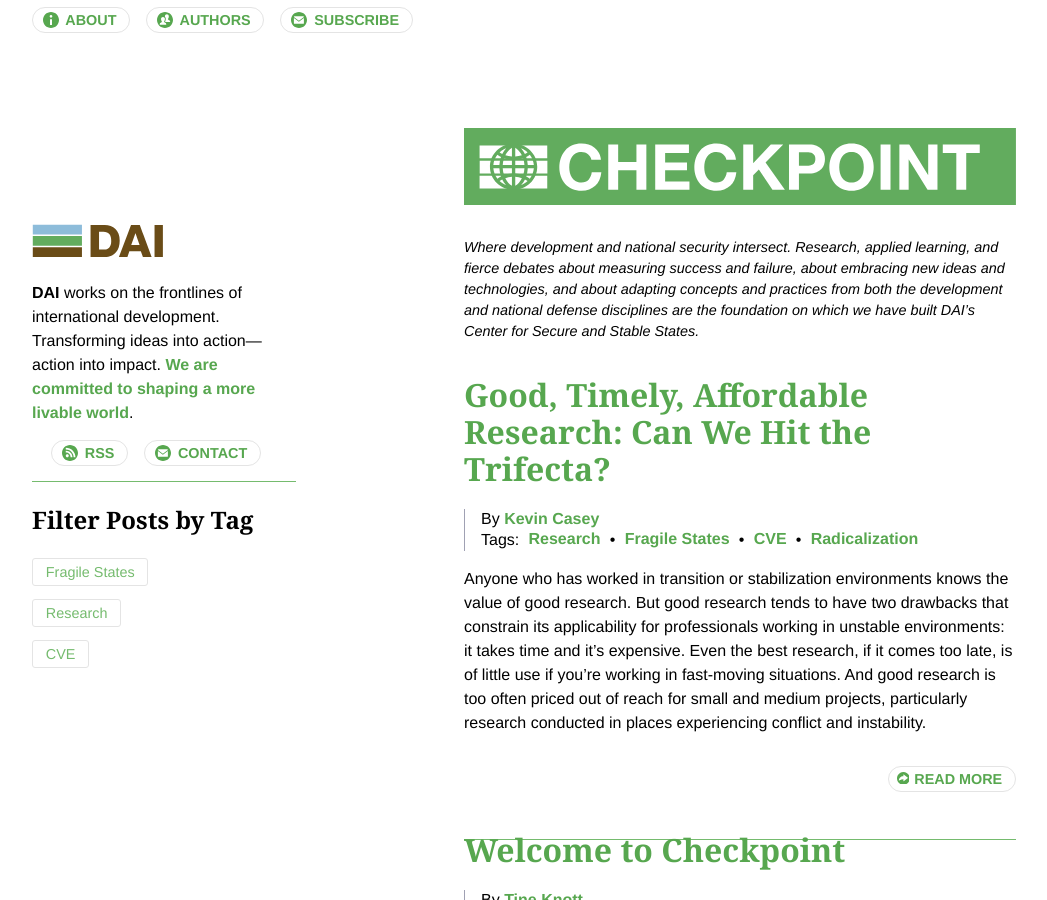
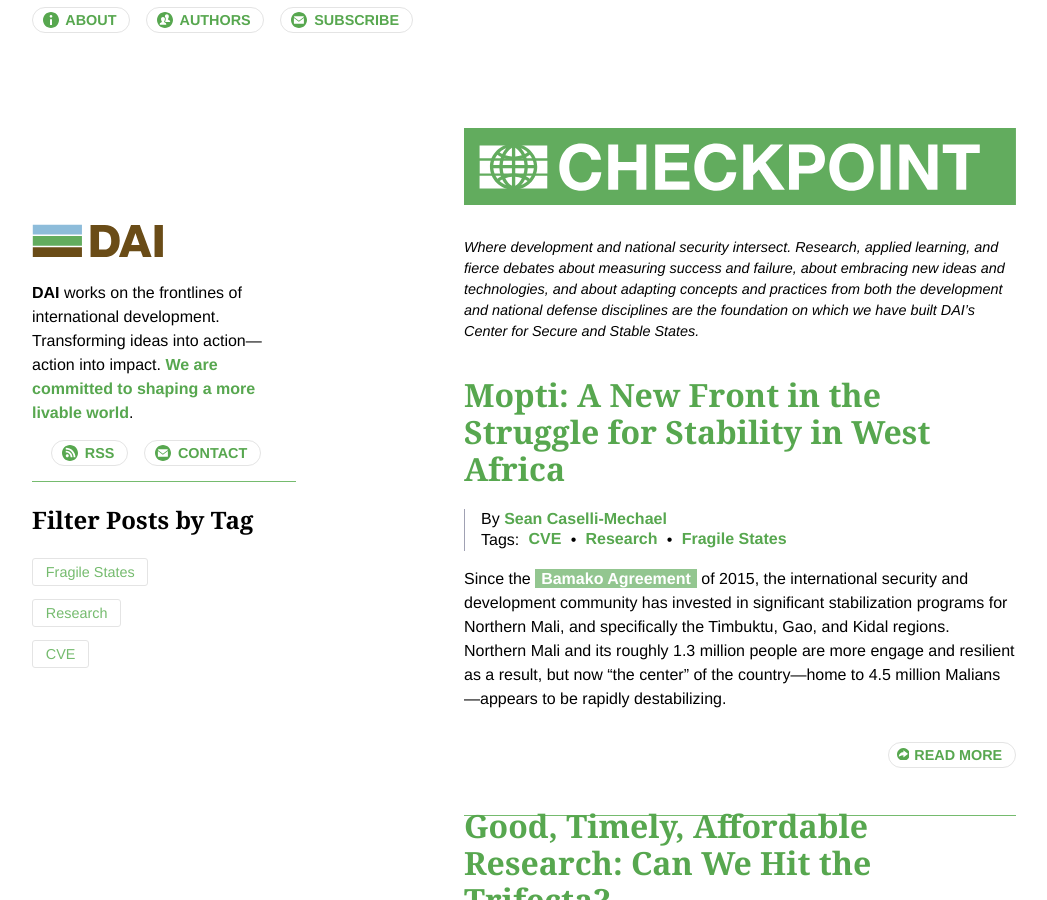
Before and after one commit to BryanSchuetz/CS-, a Jekyll site: the page built from index.md, in a window 1280 px wide and 900 px high. Shown: the whole window, without its empty margins (116-1163 px from the left). Built offline with Jekyll 4.4.1, drawn with Linux system fonts in a browser that asks for light colours.

Commit message:
Updated Mopti A New Front In The Struggle For Stability In West Africa and 1 other file

```diff
--- a/_posts/2017-10-04-mopti-a-new-front-in-the-struggle-for-stability-in-west-africa.markdown
+++ b/_posts/2017-10-05-mopti-a-new-front-in-the-struggle-for-stability-in-west-africa.markdown
@@ -1,7 +1,10 @@
 ---
 title: 'Mopti: A New Front in the Struggle for Stability in West Africa'
-date: 2017-10-04 14:36:00 Z
-published: false
+date: 2017-10-05 14:36:00 Z
+tags:
+- CVE
+- Research
+- Fragile States
 Author: Sean Caselli-Mechael
 social-image: "/uploads/23371230371_c0ded34b45_b.jpg"
 ---
@@ -13,6 +16,7 @@ Since the [Bamako Agreement](http://www.aljazeera.com/news/2015/06/malian-rivals
 The U.S. Agency for International Development and other donors are designing programs to address the growing crisis in Central Mali. The Mopti region requires particular attention for both economic and demographic reasons. Mopti is one of Mali’s primary agricultural and commercial hubs, and home to much of the country’s Fulani people, a largely pastoralist ethnic group spread across Burkina Faso, Guinea, Mali, Niger, Nigeria, and elsewhere. Unexpectedly, Al Qaeda has emerged as a real threat in the area, using new alliances with domestic violent extremist and insurgency groups to shed its label as a Tuareg-aligned violent extremist group active primarily in the North. Before programming begins, however, we need to take a closer look at Al-Qaeda-linked violence, and also understand and address the central role that local ethnic armed groups are playing in Mopti today.
 
 ![23371230371_c0ded34b45_b.jpg](/uploads/23371230371_c0ded34b45_b.jpg)
+`Representatives stand to open the Mali Peace Accord signature ceremony.`
 
 # Al Qaeda in Mopti—A Look at the Numbers
 
```
